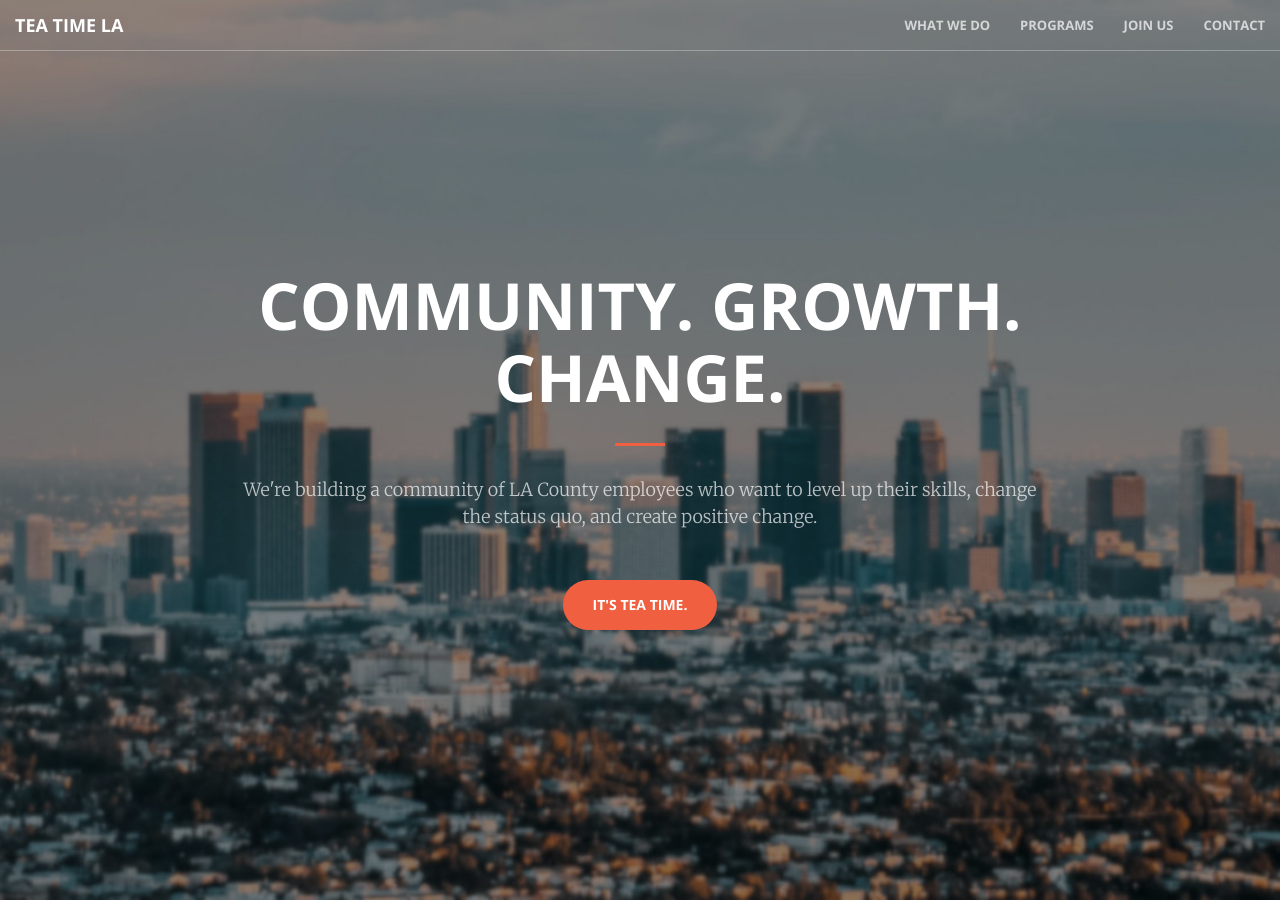
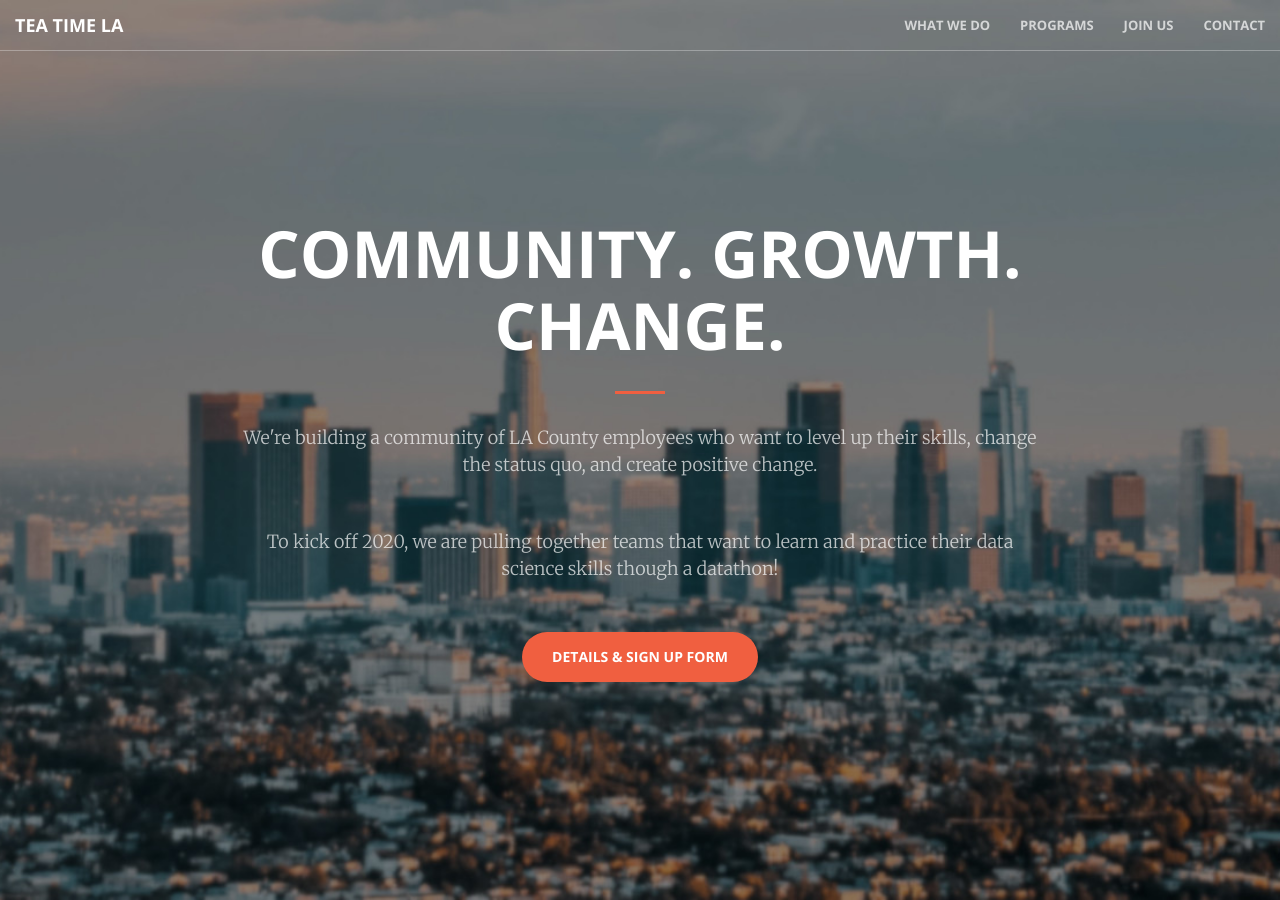
Before and after one commit to teatimela-org/teatimela-org.github.io, a Jekyll site: the page built from index.html, in a window 1280 px wide and 900 px high. Built offline with Jekyll 4.4.1, drawn with Linux system fonts in a browser that asks for light colours.

Commit message:
Point button to Datathon signup

```diff
--- a/_includes/header.html
+++ b/_includes/header.html
@@ -4,7 +4,9 @@
             <h1>Community. Growth. Change.</h1>
             <hr>
             <p>We're building a community of LA County employees who want to level up their skills, change the status quo, and create positive change.</p>
-            <a href="#what-we-do" class="btn btn-primary btn-xl page-scroll">It's TEA time.</a>
+            <p>To kick off 2020, we are pulling together teams that want to learn and practice their data science skills though a datathon!</p>
+            <a href="https://forms.gle/cfy3c5nmBXd8yZyM9" class="btn btn-primary btn-xl">Details & Sign Up Form</a>
+            <!--<a href="#what-we-do" class="btn btn-primary btn-xl page-scroll">It's TEA time.</a>-->
         </div>
     </div>
 </header>
```
